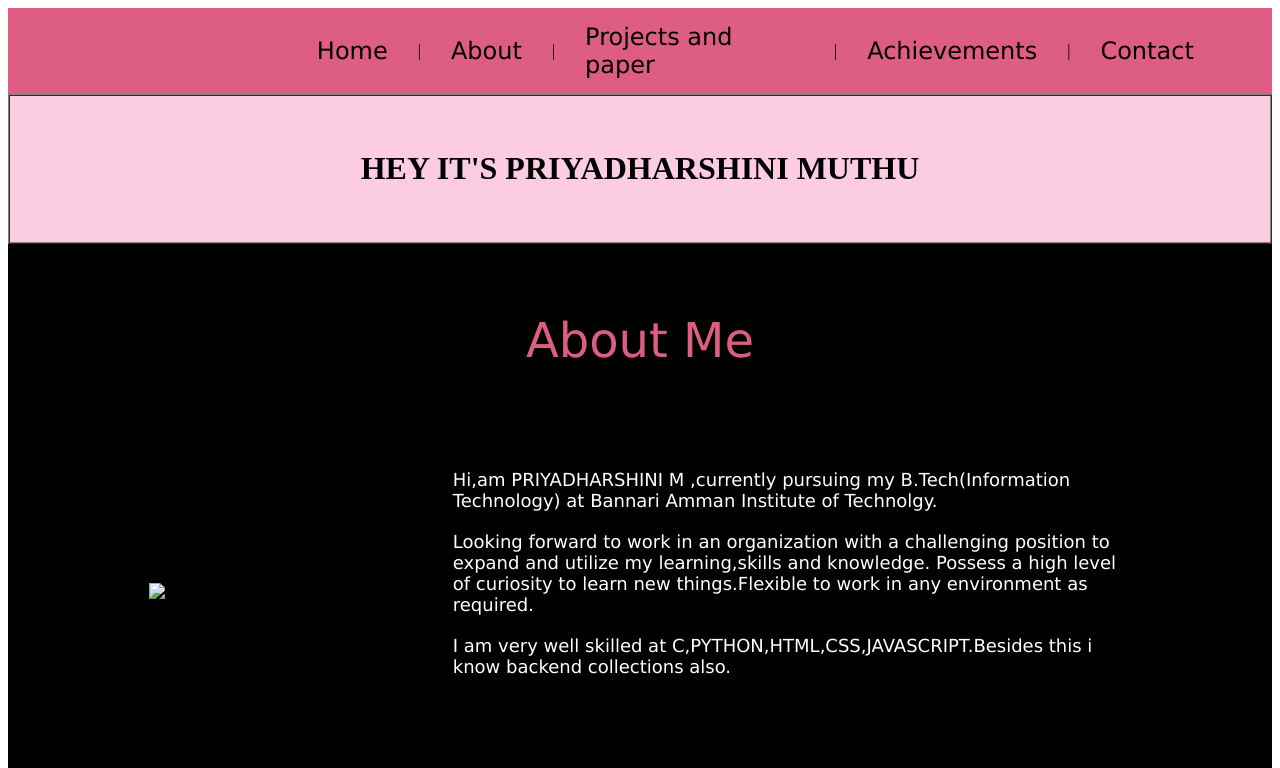
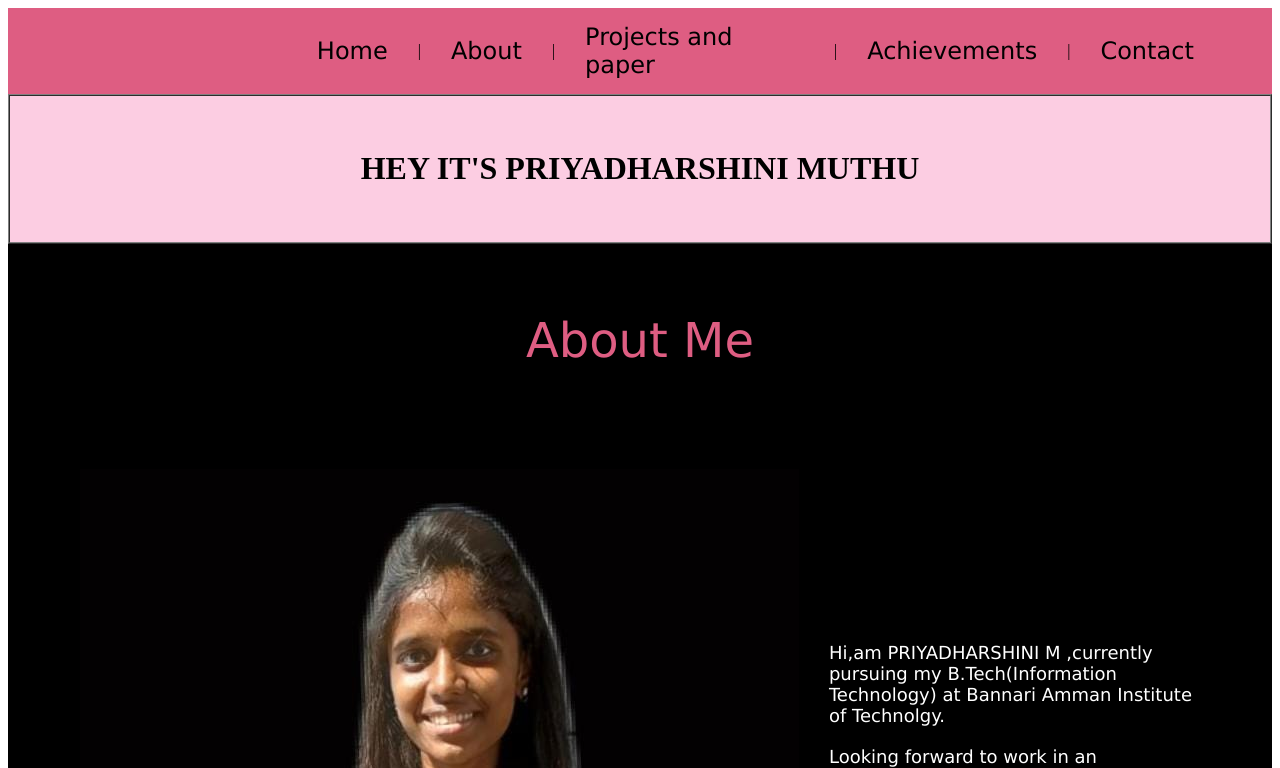
Before and after one commit to priyadharshinimuthu19/priyadharshini_portfolio, a plain HTML site: page index.html in a window 1280 px wide. Shown: the top 768 px of the page. Drawn offline with Linux system fonts and the light colour scheme.

Commit message:
Update index.html

```diff
--- a/index.html
+++ b/index.html
@@ -146,7 +146,7 @@
 
 					<tr>
 						<td width="30%">
-							<img src="C:/Users/USER/Downloads/priyadharshini%20image.png">
+							<img src="PRII IMAGE.jpeg">
 						</td>
 
 						<td width="70%">
```
